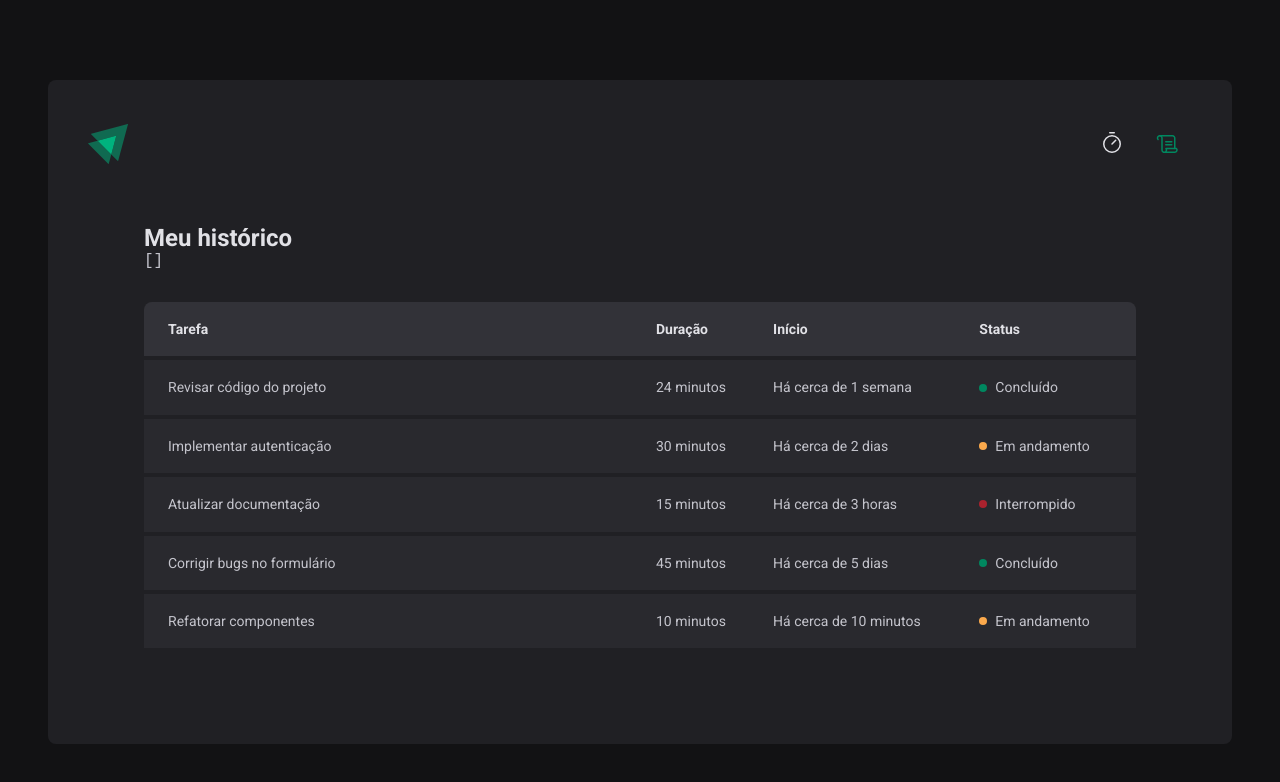
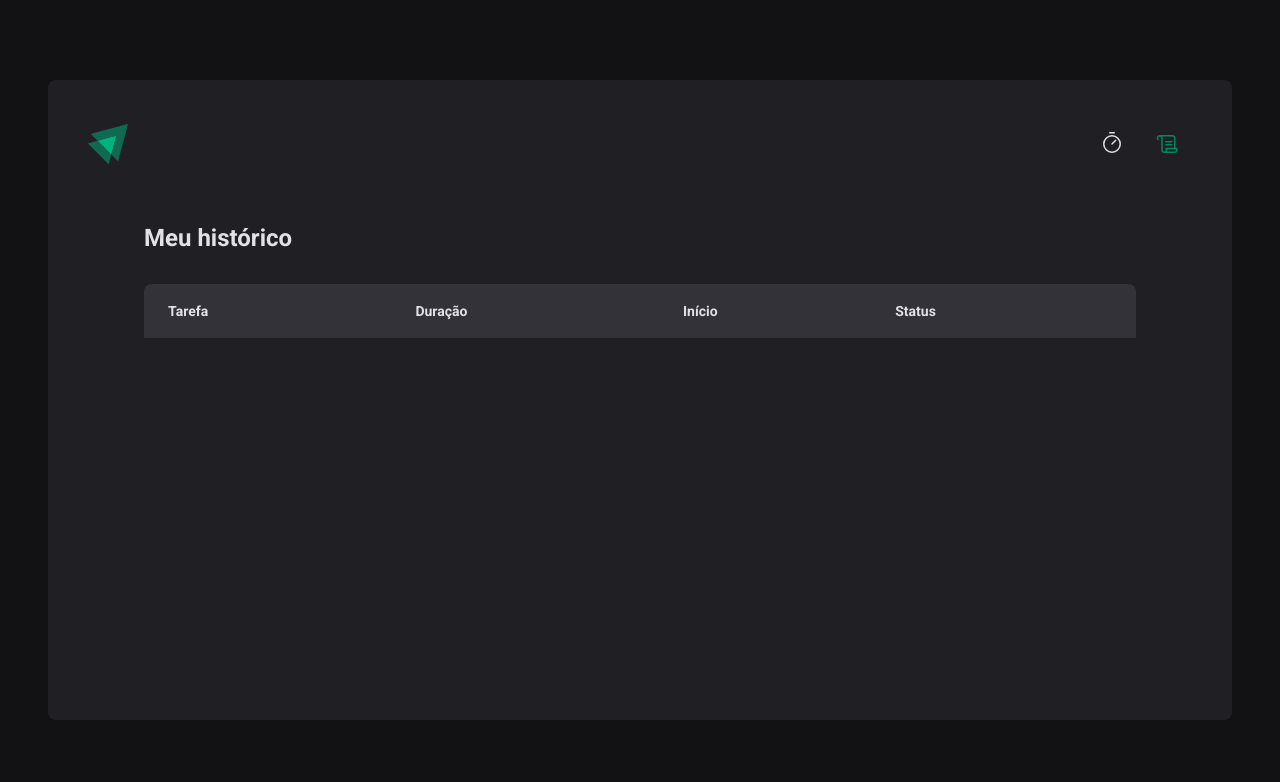
Before and after one commit to guilherme-s-barros/02-aprofundando-em-hooks, a React (Vite) app: page /history in a window 1280 px wide. Shown: the top 782 px of the page. Built offline with nearby package versions, Linux system fonts and the light colour scheme.

Commit message:
Contexto no React - Listagem do histórico

```diff
--- a/src/contexts/cycles-context.tsx
+++ b/src/contexts/cycles-context.tsx
@@ -1,6 +1,6 @@
 import { ReactNode, createContext, useContext, useState } from 'react'
 
-interface Cycle {
+export interface Cycle {
 	id: string
 	task: string
 	minutesAmount: number
--- a/src/pages/history/index.tsx
+++ b/src/pages/history/index.tsx
@@ -1,6 +1,22 @@
-import { useCyclesContext } from '../../contexts/cycles-context'
+import { Cycle, useCyclesContext } from '../../contexts/cycles-context'
 
 import { HistoryContainer, HistoryList, Status } from './styles'
+
+interface CycleStatusProps {
+	cycle: Cycle
+}
+
+function CycleStatus({ cycle }: CycleStatusProps) {
+	if (cycle.finishedDate) {
+		return <Status color="green">Concluído</Status>
+	}
+
+	if (cycle.interruptedDate) {
+		return <Status color="red">Interrompido</Status>
+	}
+
+	return <Status color="yellow">Em andamento</Status>
+}
 
 export function History() {
 	const { cycles } = useCyclesContext()
@@ -8,8 +24,6 @@ export function History() {
 	return (
 		<HistoryContainer>
 			<h1>Meu histórico</h1>
-
-			<pre>{JSON.stringify(cycles, null, 2)}</pre>
 
 			<HistoryList>
 				<table>
@@ -22,46 +36,18 @@ export function History() {
 						</tr>
 					</thead>
 					<tbody>
-						<tr>
-							<td>Revisar código do projeto</td>
-							<td>24 minutos</td>
-							<td>Há cerca de 1 semana</td>
-							<td>
-								<Status color="green">Concluído</Status>
-							</td>
-						</tr>
-						<tr>
-							<td>Implementar autenticação</td>
-							<td>30 minutos</td>
-							<td>Há cerca de 2 dias</td>
-							<td>
-								<Status color="yellow">Em andamento</Status>
-							</td>
-						</tr>
-						<tr>
-							<td>Atualizar documentação</td>
-							<td>15 minutos</td>
-							<td>Há cerca de 3 horas</td>
-							<td>
-								<Status color="red">Interrompido</Status>
-							</td>
-						</tr>
-						<tr>
-							<td>Corrigir bugs no formulário</td>
-							<td>45 minutos</td>
-							<td>Há cerca de 5 dias</td>
-							<td>
-								<Status color="green">Concluído</Status>
-							</td>
-						</tr>
-						<tr>
-							<td>Refatorar componentes</td>
-							<td>10 minutos</td>
-							<td>Há cerca de 10 minutos</td>
-							<td>
-								<Status color="yellow">Em andamento</Status>
-							</td>
-						</tr>
+						{cycles.map((cycle) => {
+							return (
+								<tr key={cycle.id}>
+									<td>{cycle.task}</td>
+									<td>{cycle.minutesAmount} minutos</td>
+									<td>{cycle.startDate.toLocaleDateString()}</td>
+									<td>
+										<CycleStatus cycle={cycle} />
+									</td>
+								</tr>
+							)
+						})}
 					</tbody>
 				</table>
 			</HistoryList>
```
